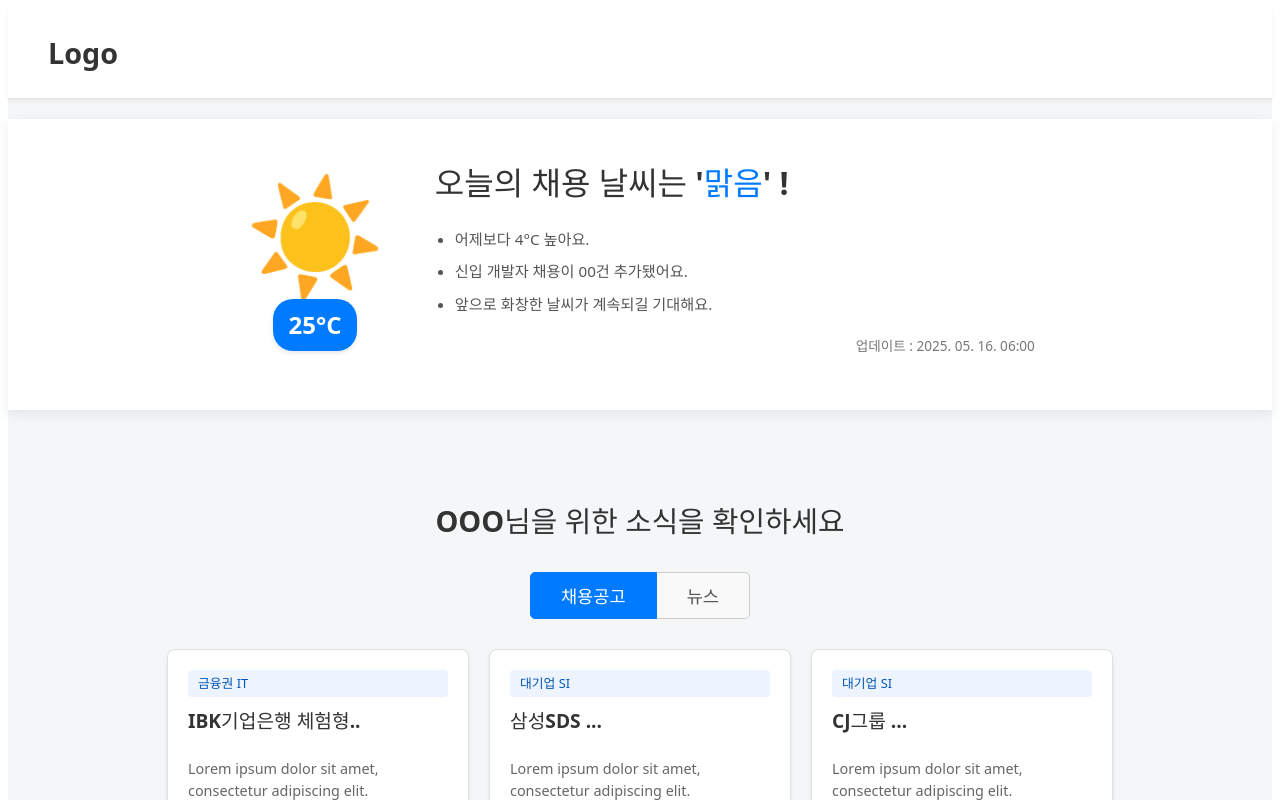
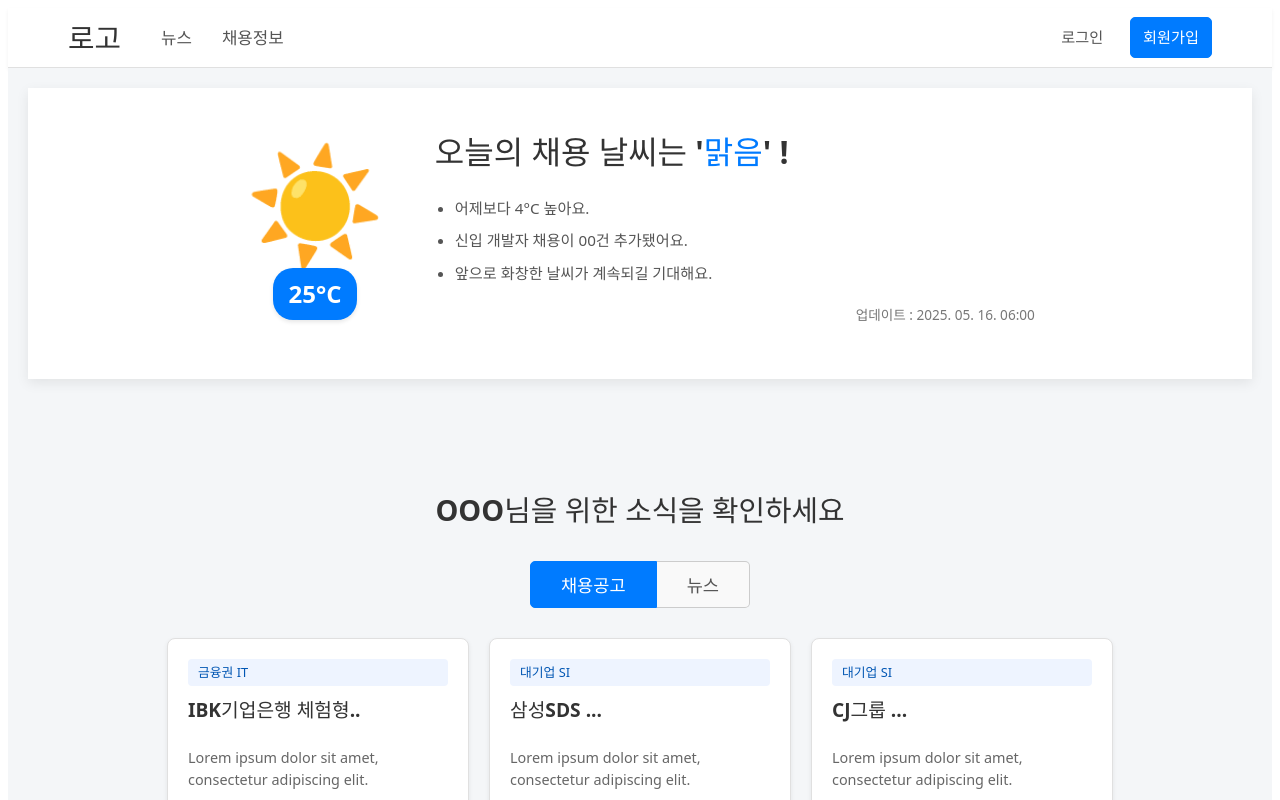
Before and after one commit to LG-CNS-AM-CAMP-2ND-PJT1-TEAM9/job-weather-front, a React (Vite) app: page / in a window 1280 px wide. Shown: the top 800 px of the page. Built offline with nearby package versions, Linux system fonts and the light colour scheme.

Commit message:
refactor(layout): 헤더 공통화 및 페이지 레이아웃 구조 개선

```diff
--- a/src/App.css
+++ b/src/App.css
@@ -1,37 +1,40 @@
 /* App.css */
 
-/* #root는 전체 화면을 차지하는 기본 컨테이너 역할만 합니다. */
 #root {
-  display: flex; /* 자식 요소(AppLayout의 div)가 flex 아이템으로 동작하도록 */
-  flex-direction: column; /* 자식 요소가 수직으로 쌓이도록 */
-  min-height: 100vh; /* 최소 화면 전체 높이 */
-  width: 100%; /* 화면 전체 너비 */
+  display: flex;
+  flex-direction: column;
+  min-height: 100vh;
+  width: 100%;
 }
 
 /* 다른 페이지들 (로그인, 회원가입 등)을 위한 기본 레이아웃 클래스 */
 .app-layout-default {
-  width: 100%; /* 부모(#root) 너비 내에서 100%를 차지하려고 시도 */
-  max-width: 1280px; /* 최대 너비 제한 */
-  margin: 0 auto;    /* max-width가 적용될 때 중앙 정렬 */
-  padding: 2rem;     /* 기존 패딩 유지 */
-  text-align: center;  /* 기존 텍스트 정렬 유지 */
-  flex-grow: 1;      /* #root 내에서 남은 수직 공간을 채우도록 */
-  display: flex;       /* 내부 컨텐츠(각 페이지 컴포넌트) 정렬을 위해 */
-  flex-direction: column; /* 내부 컨텐츠를 수직으로 쌓음 */
+  width: 100%;
+  max-width: 1280px; /* 콘텐츠 최대 너비는 유지 (선택 사항) */
+  margin: 0 auto;    /* 중앙 정렬 유지 */
+  /* padding: 2rem; */  /* 기존 전체 패딩 주석 처리 또는 원하는 값으로 변경 */
+  padding: 0 2rem;   /* 예: 상하 패딩은 없고, 좌우 패딩만 2rem 적용 */
+  /* 또는 padding: 20px; 와 같이 모든 페이지에 동일한 최소 패딩 적용 */
+  text-align: center; /* 필요에 따라 left로 변경하거나 각 페이지에서 관리 */
+  flex-grow: 1;
+  display: flex;
+  flex-direction: column;
 }
 
 /* MainPage를 위한 전체 너비 레이아웃 클래스 */
 .app-layout-main {
-  width: 100%;         /* 화면 전체 너비 사용 */
-  padding: 0;          /* MainPage는 자체적으로 패딩 관리 (이전 설정 유지) */
+  width: 100%;
+  padding: 0; /* MainPage는 App.css로부터 패딩 없음 */
   margin: 0;
-  text-align: left;    /* MainPage는 왼쪽 정렬을 기본으로 */
-  flex-grow: 1;      /* #root 내에서 남은 수직 공간을 채우도록 */
-  display: flex;       /* 내부 컨텐츠(MainPage 컴포넌트) 정렬을 위해 */
-  flex-direction: column; /* 내부 컨텐츠를 수직으로 쌓음 */
+  text-align: left;
+  flex-grow: 1;
+  display: flex;
+  flex-direction: column;
 }
 
-/* --- 기존 App.css의 나머지 스타일들 (.logo, .card 등) --- */
+/* --- 나머지 .logo, .card 등 스타일은 그대로 --- */
+/* ... (이전 App.css 내용) ... */
+
 .logo {
   height: 6em;
   padding: 1.5em;
--- a/src/App.jsx
+++ b/src/App.jsx
@@ -1,46 +1,40 @@
 import { useState, useEffect } from "react";
-// import reactLogo from './assets/react.svg'; // 사용하지 않는다면 제거 가능
-// import viteLogo from '/vite.svg'; // 사용하지 않는다면 제거 가능
+import './App.css';
+import { BrowserRouter, Route, Routes, useLocation } from 'react-router-dom';
 
-import './App.css'; // App.css import
-import { BrowserRouter, Route, Routes, useLocation } from 'react-router-dom';
 import Signup from './pages/signup';
 import Login from './pages/Login';
-import JobSearch from './pages/job_search/job_search.jsx'; // JobSearch 페이지 import 추가
-import Resetpw from './pages/Resetpw'; // 비밀번호 재설정 페이지 import
+import JobSearch from './pages/job_search/job_search.jsx';
+import Resetpw from './pages/Resetpw';
 import MainPage from './pages/MainPage/MainPage';
 import News from './pages/News/News';
+import Header from './components/Header/Header';
 
+function PageRoutesWithLayout() {
+  const location = useLocation();
+  const [layoutClass, setLayoutClass] = useState("app-layout-default"); // 기본값
 
-
-// 라우트에 따라 다른 레이아웃 클래스를 적용하기 위한 내부 컴포넌트
-function AppLayout() {
-  const location = useLocation();
-  const [layoutClass, setLayoutClass] = useState("app-layout-default"); // 기본 레이아웃
-
-  // location.pathname이 변경될 때마다 적절한 레이아웃 클래스 설정
   useEffect(() => {
-    if (location.pathname === "/") {
-      // MainPage 경로
+    const path = location.pathname;
+    if (path === '/' || path === '/news' || path === '/job_search') {
+      // MainPage, News, JobSearch는 전체 너비 레이아웃 사용
       setLayoutClass("app-layout-main");
     } else {
-      // MainPage 이외의 모든 페이지 (로그인, 회원가입, 비밀번호 재설정, 채용검색 등)
+      // 그 외 페이지들(로그인, 회원가입 등)은 기본 중앙 정렬 레이아웃 사용
       setLayoutClass("app-layout-default");
     }
-  }, [location.pathname]); // 경로가 변경될 때만 이 효과를 다시 실행
+  }, [location.pathname]);
 
   return (
-
-    // 이 div가 #root 바로 아래의 최상위 wrapper가 되어 레이아웃을 결정합니다.
     <div className={layoutClass}>
       <Routes>
         <Route path='/users/login' element={<Login/>}/>
         <Route path='/users/signup' element={<Signup/>}/>
-        <Route path='/users/reset-password' element={<Resetpw/>}/> {/* 비밀번호 재설정 라우트 */}
-        <Route path='/job_search' element={<JobSearch/>}/> {/* 채용 검색 페이지 라우트 추가 */}
+        <Route path='/users/reset-password' element={<Resetpw/>}/>
+        <Route path='/job_search' element={<JobSearch/>}/>
+        <Route path='/news' element={<News />} />
         <Route path='/' element={<MainPage/>}/>
-        <Route path='/news' element={<News/>}/>
-       </Routes>
+      </Routes>
     </div>
   );
 }
@@ -48,8 +42,8 @@ function AppLayout() {
 function App() {
   return (
     <BrowserRouter>
-      {/* AppLayout 컴포넌트를 여기서 사용해야 합니다. */}
-      <AppLayout />
+      <Header />
+      <PageRoutesWithLayout />
     </BrowserRouter>
   );
 }
--- a/src/components/Header/Header.jsx
+++ b/src/components/Header/Header.jsx
@@ -1,28 +1,52 @@
 import React from 'react';
+import { Link, NavLink } from 'react-router-dom'; // NavLink 추가 (활성 링크 스타일링용)
 import styles from './Header.module.css';
+// import { UserCircle } from 'lucide-react'; // 예시: 아이콘 라이브러리 사용 시
 
 function Header() {
+  const isLoggedIn = false; // 임시 로그인 상태
+
   return (
     <header className={styles.header}>
+      <div className={styles.leftSection}> {/* 로고와 주요 네비게이션을 묶는 div */}
         <div className={styles.logo}>
-                <a href="/">Logo</a> {/* TODO: 로고 이미지 또는 컴포넌트로 교체 /}
+          <Link to="/">로고</Link>
         </div>
         <nav className={styles.navigation}>
           <ul>
-<li><a href="/">홈</a></li>
-<li><a href="/news">뉴스</a></li>
-<li><a href="/jobs">채용공고</a></li>
             <li>
-<a href="/link-four">
-Link Four <span className={styles.dropdownArrow}>▼</span> {/ TODO: 실제 드롭다운 아이콘으로 교체 /}
-</a>
-{/ TODO: 드롭다운 메뉴 구현 /}
+              <NavLink
+                to="/news"
+                className={({ isActive }) => isActive ? `${styles.navLink} ${styles.active}` : styles.navLink}
+              >
+                뉴스
+              </NavLink>
+            </li>
+            <li>
+              <NavLink
+                to="/job_search"
+                className={({ isActive }) => isActive ? `${styles.navLink} ${styles.active}` : styles.navLink}
+              >
+                채용정보
+              </NavLink>
             </li>
           </ul>
         </nav>
+      </div>
+
       <div className={styles.userActions}>
-{/ TODO: 사용자 아이콘 (예: react-icons 라이브러리 사용) /}
-<span className={styles.userIcon}>👤</span> {/ 임시 사용자 아이콘 */}
+        {isLoggedIn ? (
+          <>
+            <span className={styles.userIcon}>
+              👤 {/* <UserCircle size={28} /> */}
+            </span>
+          </>
+        ) : (
+          <>
+            <Link to="/users/login" className={styles.authLink}>로그인</Link>
+            <Link to="/users/signup" className={`${styles.authLink} ${styles.signupButton}`}>회원가입</Link>
+          </>
+        )}
       </div>
     </header>
   );
--- a/src/components/Header/Header.module.css
+++ b/src/components/Header/Header.module.css
@@ -1,12 +1,20 @@
 .header {
   display: flex;
-  justify-content: space-between;
-  align-items: center;
-  padding: 15px 40px; /* 상하 패딩, 좌우 패딩 (이미지 기반 추정) */
+  justify-content: space-between; /* 왼쪽 섹션과 사용자 액션을 양쪽 끝으로 분리 */
+  align-items: center; /* 수직 중앙 정렬 */
+  padding: 15px 60px;
   background-color: #ffffff;
   border-bottom: 1px solid #e0e0e0;
   box-shadow: 0 2px 4px rgba(0, 0, 0, 0.05);
-  height: 60px; /* 헤더 높이 고정 (예시) */
+  height: 60px;
+  width: 100%;
+  box-sizing: border-box;
+}
+
+.leftSection { /* 로고와 주요 네비게이션을 묶는 컨테이너 */
+  display: flex; /* 내부 요소들(로고, 네비게이션)을 수평으로 정렬 */
+  align-items: center; /* 수직 중앙 정렬 */
+  /* gap: 30px; */ /* 로고와 네비게이션 사이 간격은 아래에서 개별적으로 조정 */
 }
 
 .logo a {
@@ -14,35 +22,92 @@
   font-weight: bold;
   color: #333;
   text-decoration: none;
+  margin-right: 40px; /* 로고와 첫번째 네비게이션 메뉴(ul) 사이의 간격 */
+  display: flex; /* 로고 텍스트 자체의 수직 중앙 정렬을 위해 */
+  align-items: center;
+}
+
+.navigation { /* nav 태그 자체 */
+  display: flex; /* 내부 ul이 flex 아이템처럼 동작하도록 (선택적) */
+  align-items: center;
 }
 
 .navigation ul {
   list-style: none;
   padding: 0;
   margin: 0;
-  display: flex;
-  gap: 30px; /* 메뉴 간 간격 */
+  display: flex; /* li 요소들을 수평으로 정렬 */
+  align-items: center; /* 링크들을 수직 중앙 정렬 */
+  gap: 30px; /* 네비게이션 링크들(li) 사이 간격 */
 }
 
-.navigation li a {
+/* NavLink 스타일 (기존 a 태그 스타일과 유사하게) */
+.navLink {
   text-decoration: none;
   color: #555;
-  font-size: 1em;
+  font-size: 1.05em;
   font-weight: 500;
   transition: color 0.2s ease-in-out;
+  padding-bottom: 5px; /* 밑줄을 위한 공간 */
+  position: relative; /* 활성 상태 밑줄을 위한 기준점 */
 }
 
-.navigation li a:hover {
-  color: #007bff; /* 호버 시 색상 (예시) */
+.navLink:hover {
+  color: #007bff;
 }
 
-.dropdownArrow {
-  font-size: 0.7em;
-  margin-left: 4px;
+.navLink.active { /* 활성 링크 스타일 */
+  color: #007bff;
+  font-weight: bold; /* 활성 링크 굵게 (선택적) */
 }
 
-.userActions .userIcon {
-  font-size: 1.5em; /* 아이콘 크기 */
+/* 활성 링크 밑줄 효과 (선택적) */
+.navLink.active::after {
+  content: '';
+  position: absolute;
+  left: 0;
+  bottom: -2px; /* 링크 아래에 위치 */
+  width: 100%;
+  height: 2px;
+  background-color: #007bff;
+}
+
+
+.userActions {
+  display: flex;
+  align-items: center;
+  gap: 15px;
+}
+
+.userIcon {
+  font-size: 1.6em;
   color: #555;
   cursor: pointer;
+  display: flex;
+  align-items: center;
 }
+
+.authLink {
+  text-decoration: none;
+  color: #555;
+  font-size: 0.95em;
+  font-weight: 500;
+  padding: 8px 12px;
+  border-radius: 5px;
+  transition: background-color 0.2s ease-in-out, color 0.2s ease-in-out;
+}
+
+.authLink:hover {
+  color: #007bff;
+}
+
+.signupButton {
+  background-color: #007bff;
+  color: white;
+  border: 1px solid #007bff;
+}
+
+.signupButton:hover {
+  background-color: #0056b3;
+  color: white;
+}
--- a/src/pages/MainPage/MainPage.jsx
+++ b/src/pages/MainPage/MainPage.jsx
@@ -8,7 +8,6 @@ import styles from './MainPage.module.css';
 function MainPage() {
   return (
     <div className={styles.mainPageContainer}>
-      <Header />
       <main className={styles.mainContent}>
         <Weather />
         <RecommendationSection />
--- a/src/pages/MainPage/Mainpage.module.css
+++ b/src/pages/MainPage/Mainpage.module.css
@@ -1,12 +1,30 @@
-.mainPageContainer {
+/* MainPage.module.css */
+
+.mainPageContainer { /* 이 클래스에 App.jsx에서 app-layout-main이 함께 적용됨 */
   display: flex;
   flex-direction: column;
-  min-height: 100vh;
-  background-color: #f4f6f8; /* 전체 페이지 배경색 */
+  min-height: calc(100vh - 60px); /* 헤더 높이(60px 가정)를 제외한 전체 높이 */
+  background-color: #f4f6f8;
+  width: 100%; /* app-layout-main에 의해 이미 100% */
 }
 
 .mainContent {
   flex-grow: 1;
-  width: 100%; /* 화면 너비를 채우도록 */
-  /* padding: 20px; /* 전체적인 패딩이 필요하다면 여기에, 아니면 각 섹션에서 관리 */
+  width: 100%;
+  /* 만약 MainPage 전체 콘텐츠도 최대 너비를 가지고 중앙 정렬되길 원한다면: */
+  max-width: 1280px; /* 예시 최대 너비 (App.css의 .app-layout-default와 유사하게) */
+  margin: 0 auto;   /* 중앙 정렬 */
+  padding: 0 20px;  /* 내부 콘텐츠의 좌우 여백 (상하는 각 섹션에서 관리) */
+  box-sizing: border-box;
+  display: flex;
+  flex-direction: column;
 }
+
+/* Weather.module.css 와 RecommendationSection.module.css 에서
+   각 섹션의 padding: 40px 5%; 등이 이 .mainContent의 padding 안에서 계산됩니다.
+   만약 .mainContent에 좌우 패딩(예: 20px)을 주었다면,
+   각 섹션의 좌우 패딩은 % 대신 고정값으로 변경하거나,
+   %를 사용하되 전체적인 너비 계산을 고려해야 할 수 있습니다.
+   가장 간단한 방법은 .mainContent에 좌우 패딩을 주고,
+   내부 섹션들은 width: 100%; padding-top, padding-bottom만 갖도록 하는 것입니다.
+*/
```
Also changed, not shown: src/pages/News/News.jsx (+17 -39 lines), src/pages/News/News.module.css (+34 -29 lines). Lines whose indentation alone changed are shown as unchanged.
